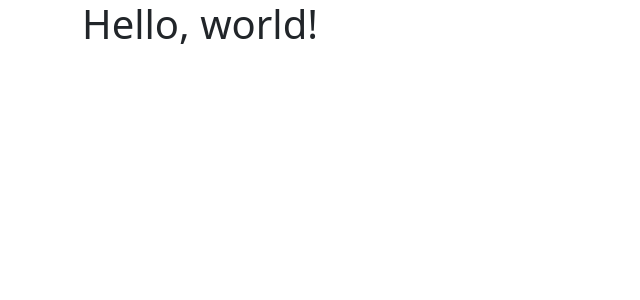
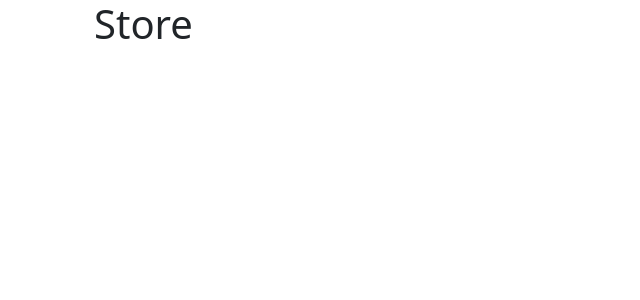
Before and after one commit to connorwarme/learn-ts, a React (Vite) app: page /store in a window 1280 px wide. Shown: the top 300 px of the page, without its empty margins (0-640 px from the left). Built offline with nearby package versions, Linux system fonts and the light colour scheme.

Commit message:
Set up router, with index route

```diff
--- a/src/App.tsx
+++ b/src/App.tsx
@@ -1,8 +1,9 @@
 import { Container } from "react-bootstrap"
+import { Outlet } from "react-router-dom"
 function App() {
   return (
     <Container>
-      <h1>Hello, world!</h1>
+      <Outlet />
     </Container>
   )
 }
--- a/src/main.tsx
+++ b/src/main.tsx
@@ -5,12 +5,17 @@ import "bootstrap/dist/css/bootstrap.min.css"
 import About from './pages/About.tsx'
 import Store from './pages/Store.tsx'
 import App from './App.tsx'
+import Home from './pages/Home.tsx'
 
 const router = createBrowserRouter([
   {
     path: '/',
     element: <App />,
     children: [
+      {
+        index: true,
+        element: <Home />,
+      },
       {
         path: '/about',
         element: <About />,
--- a/src/pages/Home.tsx
+++ b/src/pages/Home.tsx
@@ -1,9 +1,7 @@
 import { Container } from "react-bootstrap";
 const Home = () => {
   return (
-    <Container>
       <h1>Home</h1>
-    </Container>
    );
 }
 
```
Also changed, not shown: 1 other file (tests, documents, lock files or other folders).
